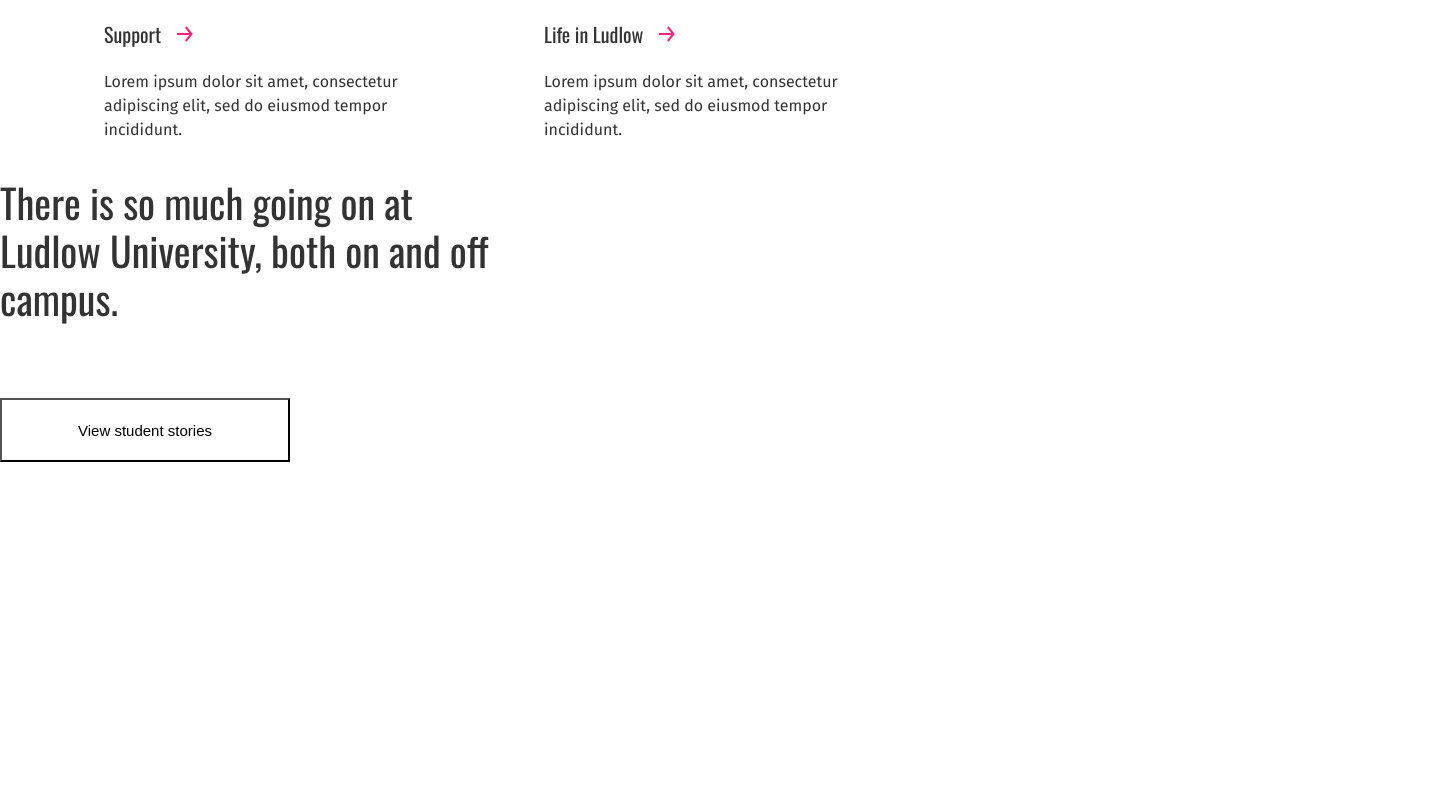
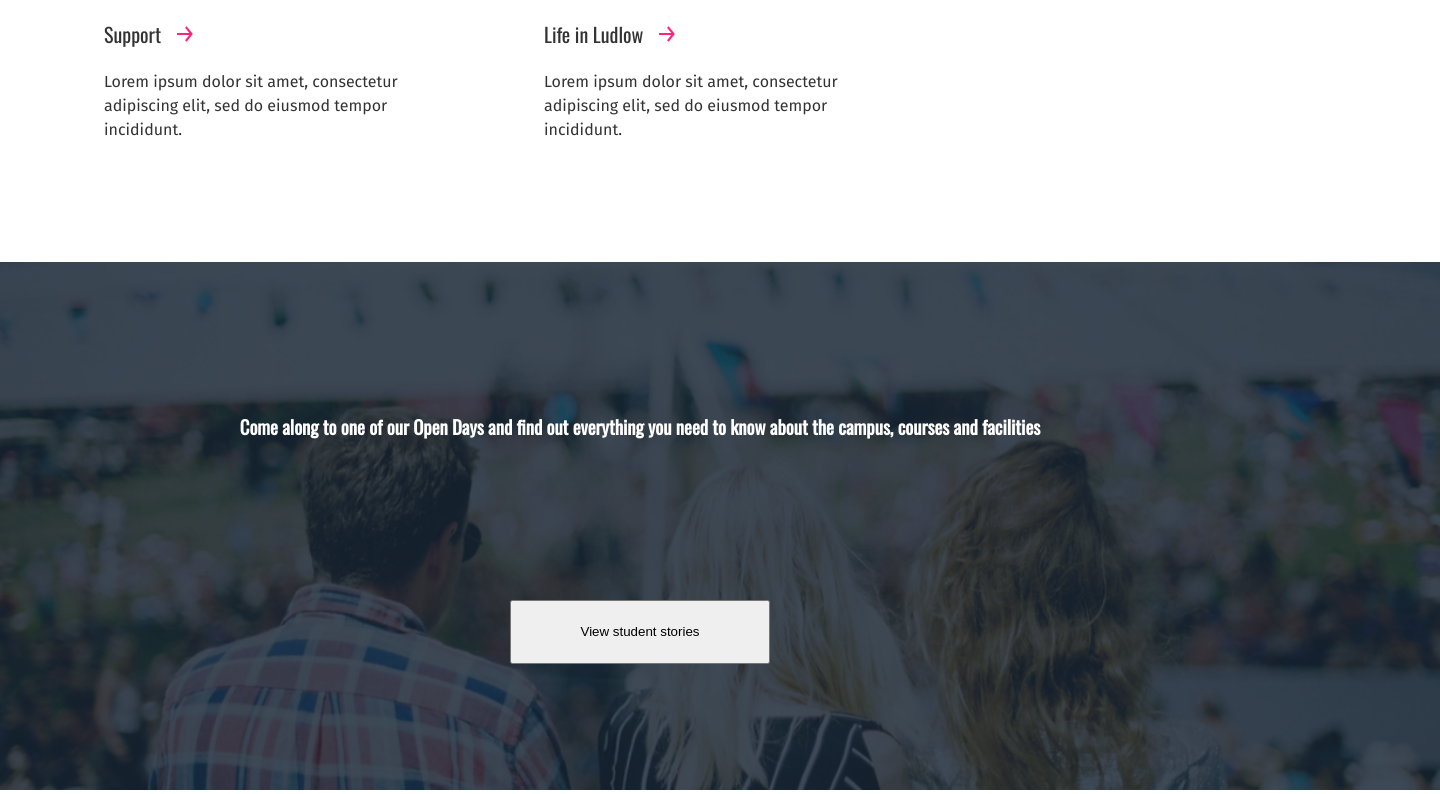
Before and after one commit to SPARKY892/zengenti, a React (Create React App) app: page / in a window 1280 px wide. Shown: the part 2710-3504 px from the top of the page, 1440 px wide, since content can reach past the window. Before the commit the page ends 3172 px from the top, so only its background shows below. Built offline with nearby package versions, Linux system fonts and the light colour scheme.

Commit message:
Updated styling and positioning

```diff
--- a/src/components/Banner.js
+++ b/src/components/Banner.js
@@ -1,19 +1,20 @@
 import React from 'react';
 import './Banner.scss';
-import {ReactComponent as BannerImage} from '../images/banner-image.svg';
+import BannerImage from '../images/banner-image.svg';
 
-const Hero = () => {
+const Banner = () => {
     return(
         <React.Fragment>
             <div className="banner-container">
-                <div className="hero-sub-container">
+                <img src={BannerImage} alt="Banner" />
+                <div className="banner-sub-container">
                     <div className="banner-marker" />
-                    <h3 className="hero-text">There is so much going on at Ludlow University, both on and off campus.</h3>
-                    <button className="hero-btn">View student stories</button>
+                    <h3 className="banner-text">Come along to one of our Open Days and find out everything you need to know about the campus, courses and facilities</h3>
+                    <button className="banner-btn">View student stories</button>
                 </div>
             </div>
         </React.Fragment>
     );
 };
 
-export default Hero;
+export default Banner;
--- a/src/components/Banner.scss
+++ b/src/components/Banner.scss
@@ -1,3 +1,38 @@
+.banner-container {
+    margin-top: 104px;
+    position: relative;
+}
+
+.banner-sub-container {
+    position: absolute;
+    display: flex;
+    flex-direction: column;
+    justify-content: center;
+    align-items: center;
+    top: 0;
+    width: 100%;
+    height: 100%;
+}
+
 .banner-marker {
-    background: linear-gradient(98.01deg, #00C2FF 14.16%, #FF27C3 79.91%);
+    width: 80px;
+    height: 2px;
+    background-color: linear-gradient(98.01deg, #00C2FF 14.16%, #FF27C3 79.91%);
 }
+
+.banner-text {
+    text-align: center;
+    color: #fff;
+}
+
+.banner-btn {
+    width: 260px;
+    height: 64px;
+}
+
+@media screen and (min-width: 800px) {
+    .banner-text {
+        width: 842px;
+        height: 168px;
+    }
+}
```
